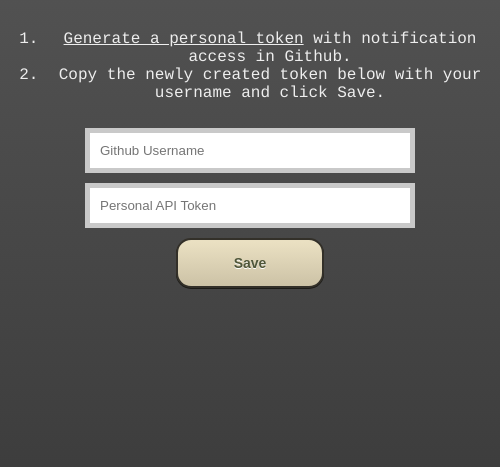
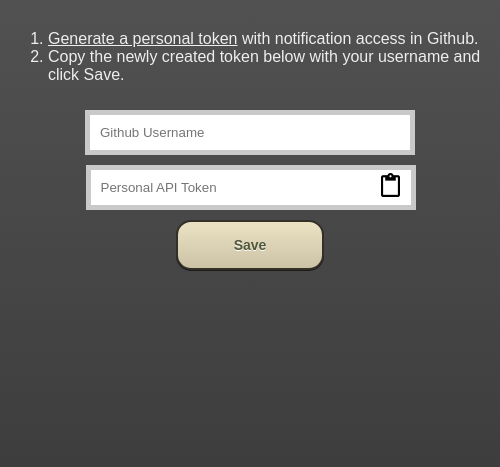
Before and after one commit to onetwopunch/gitifications, an Electron app: page views/login.html in a window 500 px wide. Shown: the part 89-556 px from the top of the page. Drawn offline with Linux system fonts and the light colour scheme; no server answers.

Commit message:
added paste and build stuff

```diff
--- a/package.json
+++ b/package.json
@@ -8,7 +8,7 @@
   },
   "repository": {
     "type": "git",
-    "url": "git+https://github.com/atom/electron-quick-start.git"
+    "url": "git+https://github.com/onetwopunch/gitifications.git"
   },
   "keywords": [
     "Electron",
@@ -16,8 +16,8 @@
     "start",
     "tutorial"
   ],
-  "author": "Ryan Canty<jrcanty@gmail.com>",
-  "license": "CC0-1.0",
+  "author": "Ryan Canty <jrcanty@gmail.com>",
+  "license": "MIT",
   "bugs": {
     "url": "https://github.com/onetwopunch/gitifications/issues"
   },
--- a/src/login.js
+++ b/src/login.js
@@ -1,8 +1,10 @@
-var Github = require('../src/github');
-var gh = new Github();
-var save = document.getElementById('save');
-var win = require('electron').remote.getCurrentWindow();
-var dialog = require('electron').dialog;
+const Github = require('../src/github');
+const gh = new Github();
+const save = document.getElementById('save');
+const paste = document.getElementById('paste');
+const win = require('electron').remote.getCurrentWindow();
+const dialog = require('electron').dialog;
+const clipboard = require('electron').clipboard;
 
 save.onclick = function(){
   var username = document.getElementById('username').value;
@@ -36,7 +38,9 @@ save.onclick = function(){
       confirmButtonText: "Good to know" });
   })
 };
-
+paste.onclick = function() {
+  document.getElementById('token').value = clipboard.readText();
+}
 gh.getCredentials()
 .then( function(data){
   document.getElementById('username').value = data.username;
--- a/views/login.html
+++ b/views/login.html
@@ -21,7 +21,12 @@
 
       <input type="text" id="username" placeholder="Github Username"/><br>
 
-      <input type="text" id="token" placeholder="Personal API Token"/><br>
+      <div class="token-container">
+        <input type="text" id="token" placeholder="Personal API Token"/>
+        <div id="paste">
+          <img src="../img/paste.png"/ title="Paste clipboard contents">
+        </div>
+      </div>
 
       <button class="btn" id="save">Save</button>
     </div>
--- a/views/main.css
+++ b/views/main.css
@@ -3,10 +3,13 @@ body {
   background:-webkit-gradient(linear, left top, left bottom, from(#555), to(#333)) fixed no-repeat;
   text-align: center;
   color: #eee;
-  font-family:Courier;
+  font-family:Arial;
 }
 a {
   color: #eee;
+}
+li {
+  text-align: left
 }
 @font-face {
   font-family: aaargh;
@@ -14,7 +17,18 @@ a {
   font-weight: normal;
   font-style: normal;
 }
-
+#token {
+  margin-left: 20px;
+}
+#paste {
+  float: right;
+  z-index: 1000;
+  position: relative;
+  right: 19%;
+  top: 18px;
+  cursor: pointer;
+  margin: auto;
+}
 h2 {
   font-size: 40px;
   font-family: aaargh;
```
Also changed, not shown: main.js (+25 -2 lines), img/git.iconset/icon_128x128.png (added), img/git.iconset/icon_32x32.png (added), img/git.iconset/icon_32x32@2x.png (added), img/paste.png (added), 5 other files.
